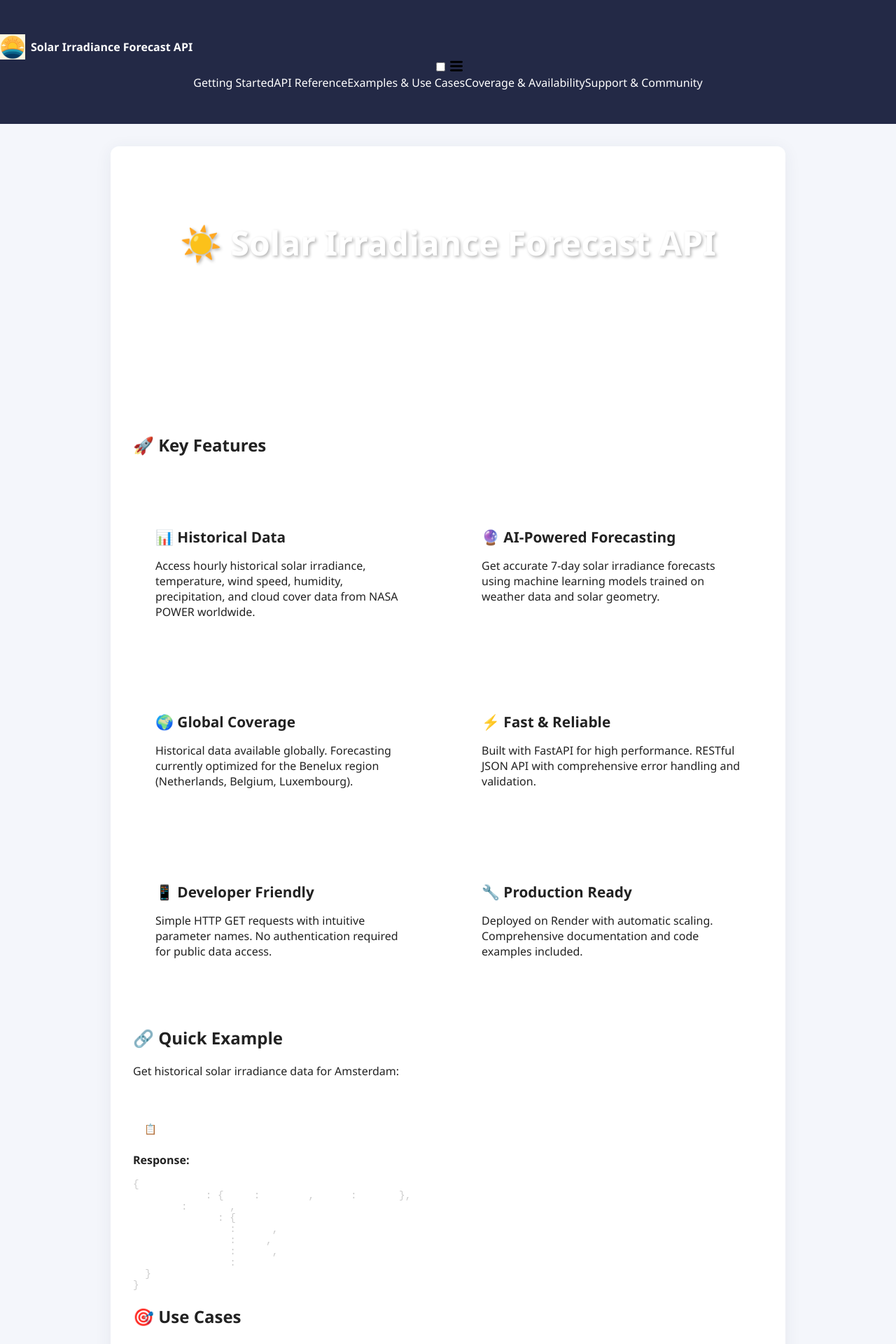
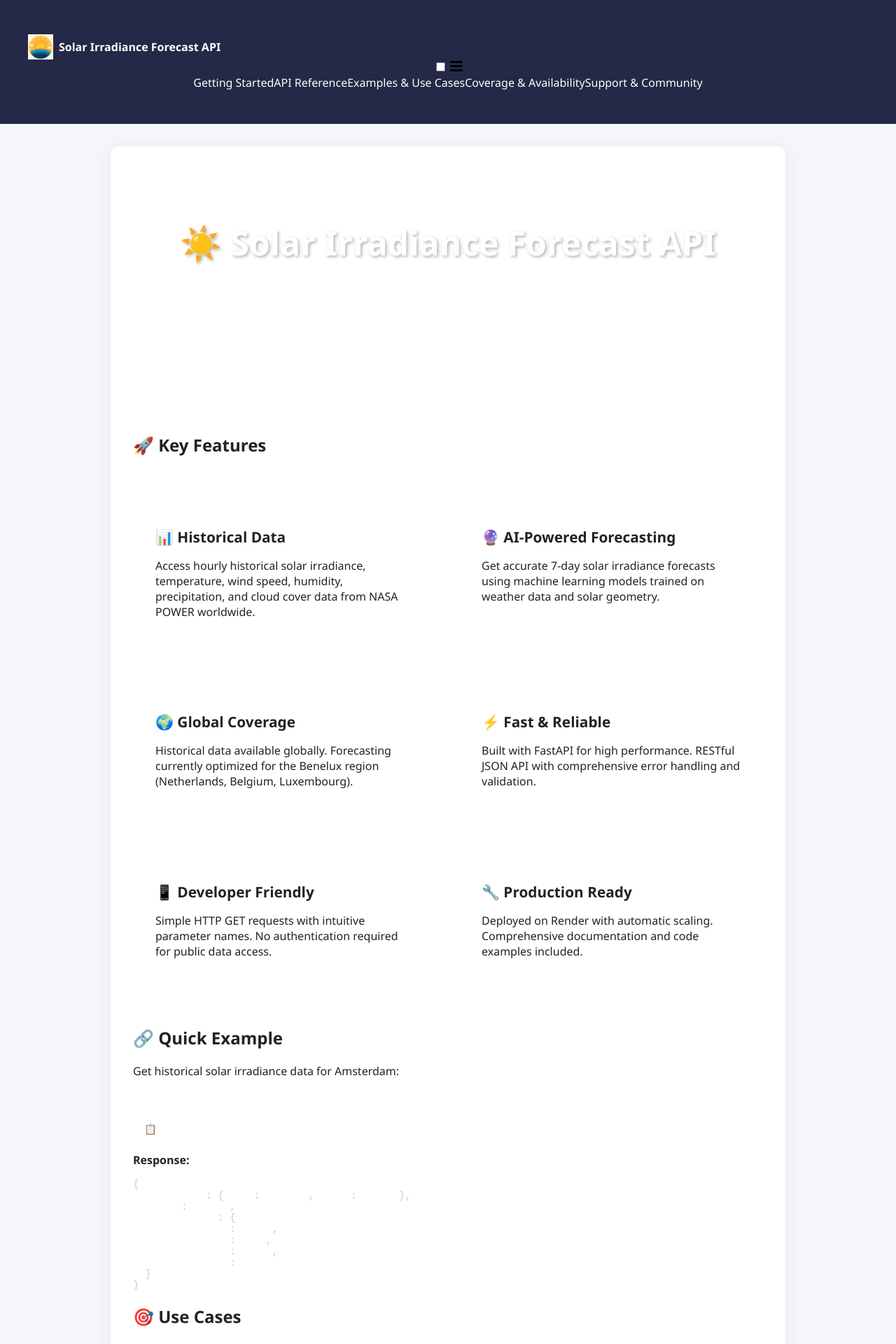
Before and after one commit to oguzhansavas/solar_api, a Jekyll site: the page built from docs/index.md, in a window 1280 px wide. Shown: the top 1920 px of the page at 70% size. Built offline with Jekyll 4.4.1, drawn with Linux system fonts in a browser that asks for light colours.

Commit message:
Update custom.css
wrapper rule added

```diff
--- a/docs/assets/css/custom.css
+++ b/docs/assets/css/custom.css
@@ -14,6 +14,12 @@
   --solar-gradient: linear-gradient(135deg, var(--solar-yellow) 0%, var(--solar-orange) 100%);
   --shadow: 0 4px 6px rgba(0, 0, 0, 0.1);
   --border-radius: 8px;
+}
+
+.wrapper {
+  max-width: 1200px;   /* Match or exceed .site-nav’s max-width */
+  margin: 0 auto;
+  width: 100%;
 }
 
 /* Hero Section */
```
